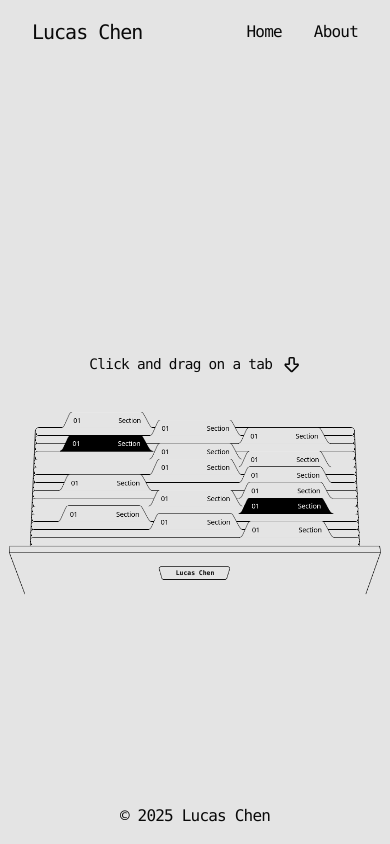
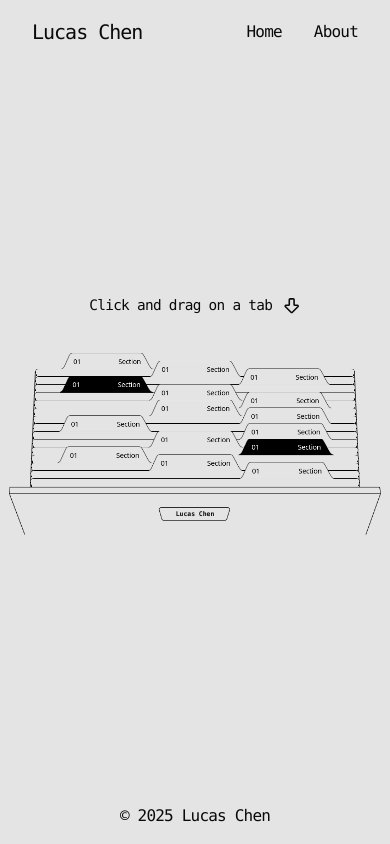
Before and after one commit to lucasch37/lucasch.me, a React (Vite) app: page /about in a window 390 px wide. Built offline with nearby package versions, Linux system fonts and the light colour scheme.

Commit message:
remove home dir, edit mobile ui

```diff
--- a/src/app/index.tsx
+++ b/src/app/index.tsx
@@ -1,5 +1,5 @@
 import { Routes, Route } from "react-router";
-import Home from "./pages/home";
+import Home from "./pages";
 import About from "./pages/about";
 import Layout from "./pages/layout";
 import AboutLayout from "./pages/about/about-layout";
--- a/src/app/pages/about/index.tsx
+++ b/src/app/pages/about/index.tsx
@@ -6,7 +6,7 @@ import drawer from "@/assets/drawer.png";
 
 const About = () => {
     return (
-        <section className="flex h-[calc(100vh-8rem)] flex-col pb-[50vh]">
+        <section className="flex h-[calc(100vh-8rem)] flex-col pb-[60vh] sm:pb-[50vh]">
             {/* percise p and m calculations to make responsive, weird but it works */}
             <div className="relative -mb-150 flex w-full flex-1 scale-[40%] items-end justify-center md:scale-[60%] lg:scale-[80%] 2xl:scale-[100%]">
                 <div className="absolute bottom-[800px]">
```
Also changed, not shown: src/app/pages/index.tsx (renamed from src/app/pages/home/index.tsx).
